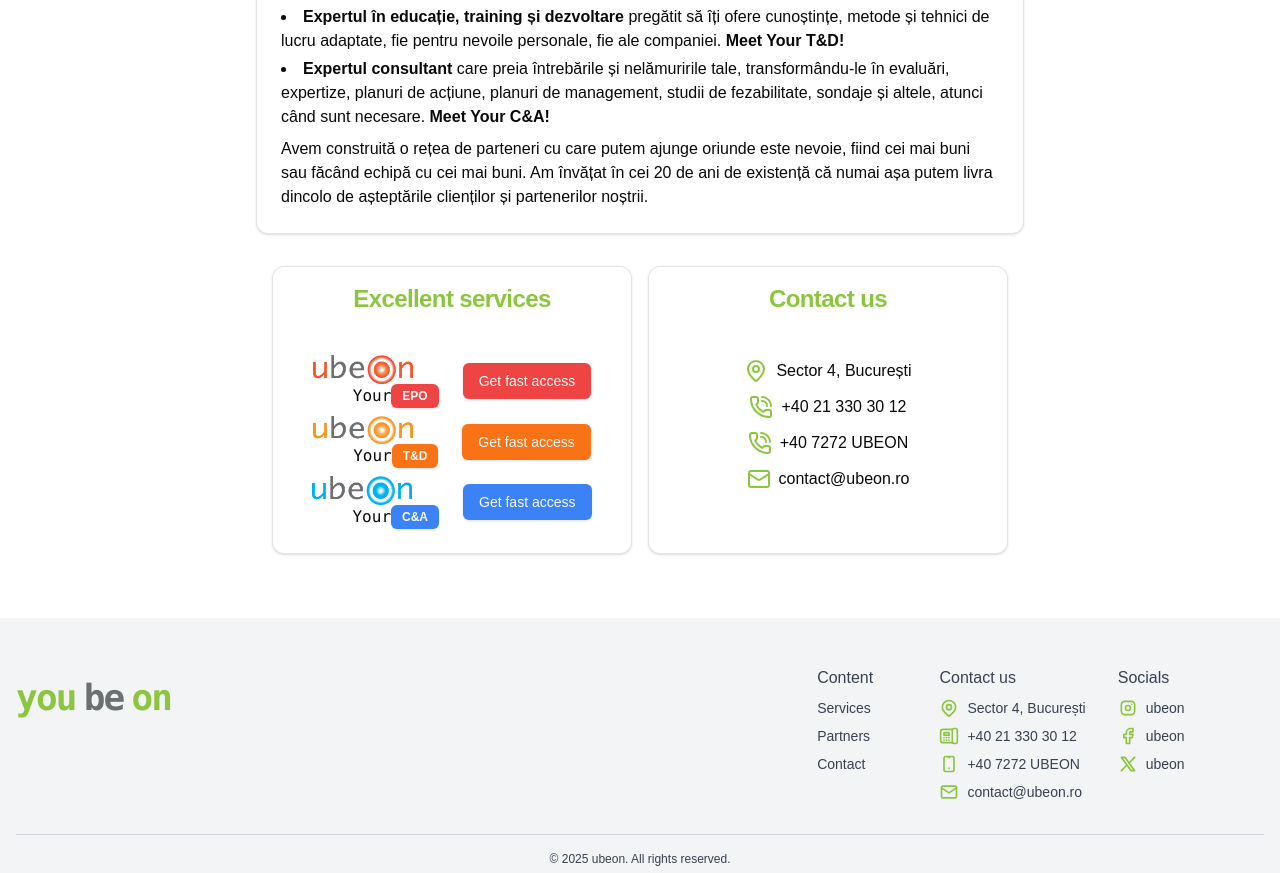
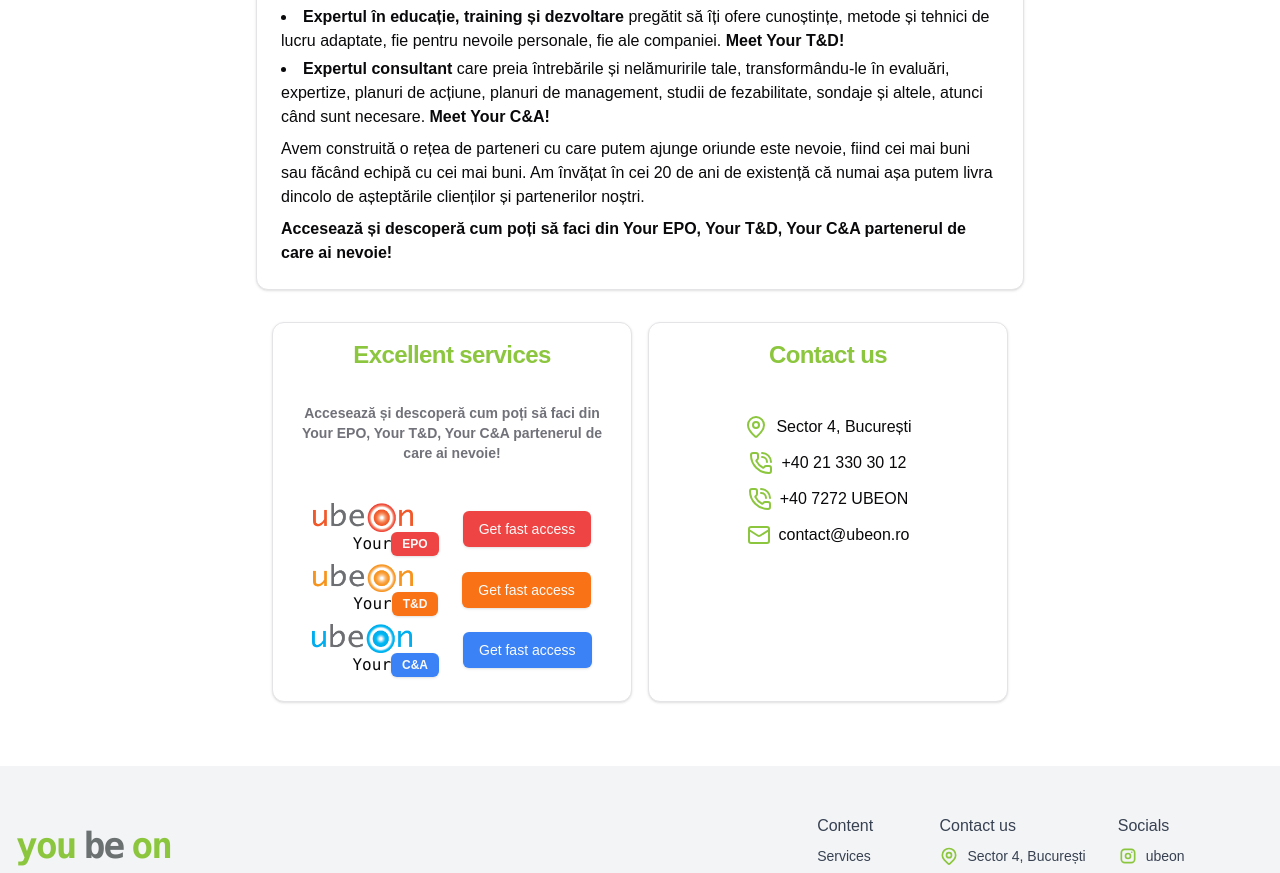
Before and after one commit to alexvieru1/ubeon, a Next.js app: page / in a window 1280 px wide. Shown: the part 980-1853 px from the top of the page. Built offline with nearby package versions, Linux system fonts and the light colour scheme.

Commit message:
update text v11

```diff
--- a/app/page.tsx
+++ b/app/page.tsx
@@ -4,7 +4,12 @@
 import Navbar from "@/components/navbar";
 import { Badge } from "@/components/ui/badge";
 import { Button } from "@/components/ui/button";
-import { Card, CardContent, CardTitle } from "@/components/ui/card";
+import {
+  Card,
+  CardContent,
+  CardDescription,
+  CardTitle,
+} from "@/components/ui/card";
 import Footer from "@/components/ui/footer";
 import { MailIcon, MapPinIcon, PhoneCallIcon } from "lucide-react";
 import Image from "next/image";
@@ -206,7 +211,11 @@ export default function Home() {
                 oriunde este nevoie, fiind cei mai buni sau făcând echipă cu cei
                 mai buni. Am învățat în cei 20 de ani de existență că numai așa
                 putem livra dincolo de așteptările clienților și partenerilor
-                noștrii.
+                noștri.
+              </p>
+              <p className="font-bold">
+                Accesează și descoperă cum poți să faci din Your EPO, Your T&D,
+                Your C&A partenerul de care ai nevoie!{" "}
               </p>
             </div>
           </CardContent>
@@ -218,6 +227,10 @@ export default function Home() {
             <CardTitle className="p-4 text-xl text-center xl:text-2xl text-[#8cc63e]">
               Excellent services
             </CardTitle>
+            <CardDescription className="p-4 text-center font-semibold">
+              Accesează și descoperă cum poți să faci din Your EPO, Your T&D,
+              Your C&A partenerul de care ai nevoie!
+            </CardDescription>
             <CardContent className="md:py-4">
               {services.map((service) => (
                 <div
```
